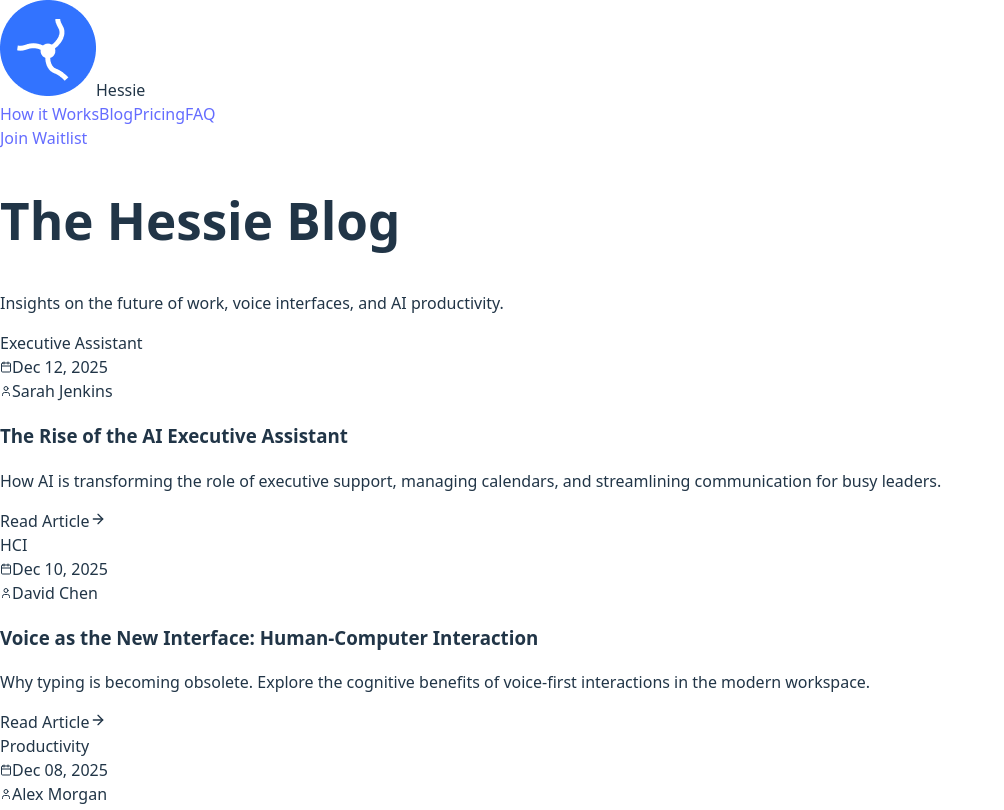
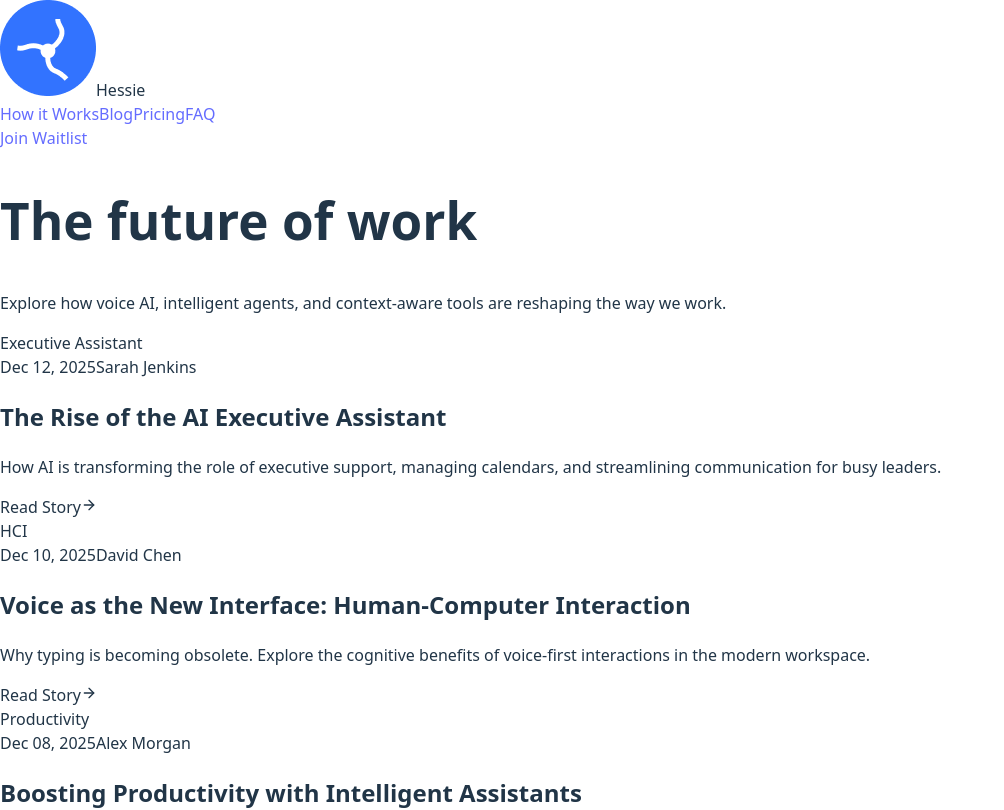
Before and after one commit to Popsabey/hessy, a React (Vite) app: page /blog in a window 1280 px wide. Shown: the top 810 px of the page, without its empty margins (0-1004 px from the left). Built offline with nearby package versions, Linux system fonts and the light colour scheme; the HTML template or start-up script is replaced by a standard one.

Commit message:
Redesign Blog page: Update H1 and switch to Editorial List layout

```diff
--- a/src/pages/Blog.jsx
+++ b/src/pages/Blog.jsx
@@ -99,9 +99,9 @@ const Blog = () => {
     return (
         <div className="min-h-screen pt-20 transition-colors duration-300">
             {/* Hero Section */}
-            <section className="relative py-20 px-6 overflow-hidden">
+            <section className="relative py-24 px-6 overflow-hidden">
                 <div className="absolute inset-0 z-0 overflow-hidden pointer-events-none">
-                    <div className="absolute top-[-20%] left-[-10%] w-[600px] h-[600px] bg-blue-100/40 dark:bg-blue-900/10 rounded-full blur-[100px] mix-blend-multiply dark:mix-blend-screen opacity-70 animate-blob" />
+                    <div className="absolute top-[-20%] left-[-10%] w-[600px] h-[600px] bg-bg-blue-100/40 dark:bg-blue-900/10 rounded-full blur-[100px] mix-blend-multiply dark:mix-blend-screen opacity-70 animate-blob" />
                     <div className="absolute bottom-[-20%] right-[-10%] w-[600px] h-[600px] bg-purple-100/40 dark:bg-purple-900/10 rounded-full blur-[100px] mix-blend-multiply dark:mix-blend-screen opacity-70 animate-blob animation-delay-2000" />
                 </div>
 
@@ -109,65 +109,66 @@ const Blog = () => {
                     <motion.h1
                         initial={{ opacity: 0, y: 20 }}
                         animate={{ opacity: 1, y: 0 }}
-                        className="text-4xl md:text-5xl font-bold mb-6 text-slate-900 dark:text-white tracking-tight"
+                        className="text-5xl md:text-7xl font-bold mb-8 text-slate-900 dark:text-white tracking-tighter"
                     >
-                        The Hessie Blog
+                        The future of work
                     </motion.h1>
                     <motion.p
                         initial={{ opacity: 0, y: 20 }}
                         animate={{ opacity: 1, y: 0 }}
                         transition={{ delay: 0.1 }}
-                        className="text-lg text-slate-600 dark:text-slate-400 max-w-2xl mx-auto"
+                        className="text-xl text-slate-600 dark:text-slate-400 max-w-2xl mx-auto font-light leading-relaxed"
                     >
-                        Insights on the future of work, voice interfaces, and AI productivity.
+                        Explore how voice AI, intelligent agents, and context-aware tools are reshaping the way we work.
                     </motion.p>
                 </div>
             </section>
 
-            {/* Blog Grid */}
-            <section className="pb-24 px-6">
-                <div className="container max-w-6xl mx-auto">
-                    <div className="grid grid-cols-1 md:grid-cols-2 lg:grid-cols-3 gap-8">
+            {/* Blog List - Editorial Layout */}
+            <section className="pb-32 px-6">
+                <div className="container max-w-4xl mx-auto">
+                    <div className="space-y-16">
                         {blogPosts.map((post, index) => (
                             <motion.article
                                 key={post.id}
                                 initial={{ opacity: 0, y: 20 }}
                                 whileInView={{ opacity: 1, y: 0 }}
-                                viewport={{ once: true }}
-                                transition={{ delay: index * 0.05 }}
-                                className="group flex flex-col bg-white dark:bg-slate-900 rounded-2xl border border-slate-200 dark:border-slate-800 overflow-hidden shadow-sm hover:shadow-lg transition-all duration-300 hover:-translate-y-1"
+                                viewport={{ once: true, margin: "-100px" }}
+                                transition={{ delay: index * 0.1 }}
+                                className="group flex flex-col md:flex-row gap-8 items-center border-b border-slate-100 dark:border-slate-800 pb-16 last:border-0"
                             >
-                                {/* Image Placeholder */}
-                                <div className={`h-48 w-full bg-gradient-to-br ${post.image} opacity-90 group-hover:opacity-100 transition-opacity p-6 flex flex-col justify-end`}>
-                                    <span className="inline-block px-3 py-1 bg-white/20 backdrop-blur-md text-white text-xs font-medium rounded-full w-fit mb-2 border border-white/30">
-                                        {post.category}
-                                    </span>
+                                {/* Image / Visual (Left) */}
+                                <div className="w-full md:w-5/12 aspect-[4/3] rounded-2xl overflow-hidden relative shadow-md group-hover:shadow-xl transition-all duration-500">
+                                    <div className={`absolute inset-0 bg-gradient-to-br ${post.image} opacity-90 group-hover:scale-105 transition-transform duration-700`} />
+
+                                    {/* Category Tag Overlay */}
+                                    <div className="absolute top-4 left-4">
+                                        <span className="inline-block px-3 py-1 bg-white/90 dark:bg-slate-900/90 backdrop-blur-md text-slate-900 dark:text-white text-xs font-bold uppercase tracking-wider rounded-full shadow-sm">
+                                            {post.category}
+                                        </span>
+                                    </div>
                                 </div>
 
-                                <div className="p-6 flex-1 flex flex-col">
-                                    <div className="flex items-center gap-4 text-xs text-slate-500 dark:text-slate-400 mb-3">
-                                        <div className="flex items-center gap-1">
-                                            <Calendar size={12} />
-                                            {post.date}
-                                        </div>
-                                        <div className="flex items-center gap-1">
-                                            <User size={12} />
-                                            {post.author}
-                                        </div>
+                                {/* Content (Right) */}
+                                <div className="w-full md:w-7/12 flex flex-col justify-center">
+                                    <div className="flex items-center gap-4 text-xs font-medium text-slate-500 dark:text-slate-500 mb-4 uppercase tracking-wide">
+                                        <span>{post.date}</span>
+                                        <span className="w-1 h-1 rounded-full bg-slate-300 dark:bg-slate-700" />
+                                        <span>{post.author}</span>
                                     </div>
 
-                                    <h3 className="text-xl font-bold text-slate-900 dark:text-white mb-3 line-clamp-2 group-hover:text-blue-600 dark:group-hover:text-blue-400 transition-colors">
+                                    <h2 className="text-2xl md:text-3xl font-bold text-slate-900 dark:text-white mb-4 leading-tight group-hover:text-blue-600 dark:group-hover:text-blue-400 transition-colors">
                                         {post.title}
-                                    </h3>
+                                    </h2>
 
-                                    <p className="text-slate-600 dark:text-slate-400 text-sm mb-4 line-clamp-3 flex-1">
+                                    <p className="text-slate-600 dark:text-slate-400 text-base leading-relaxed mb-6">
                                         {post.excerpt}
                                     </p>
 
-                                    <div className="mt-auto pt-4 border-t border-slate-100 dark:border-slate-800">
-                                        <span className="inline-flex items-center text-sm font-medium text-blue-600 dark:text-blue-400 group-hover:translate-x-1 transition-transform">
-                                            Read Article
-                                            <ArrowRight size={16} className="ml-1" />
+                                    <div>
+                                        <span className="inline-flex items-center text-sm font-bold text-slate-900 dark:text-white group-hover:translate-x-2 transition-transform cursor-pointer">
+                                            Read Story
+                                            <ArrowRight size={16} className="ml-2 text-blue-600 dark:text-blue-400" />
                                         </span>
                                     </div>
                                 </div>
```
